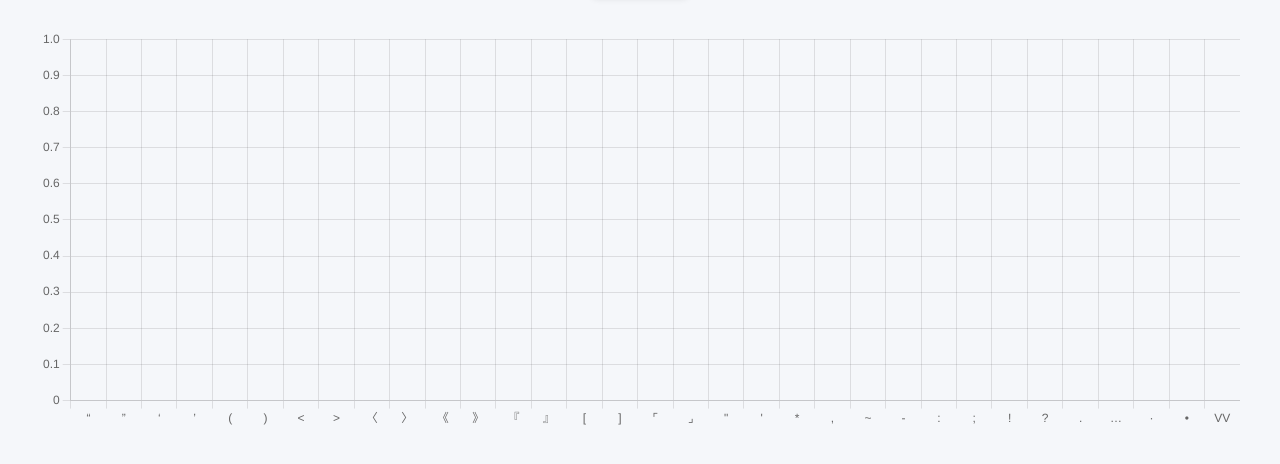
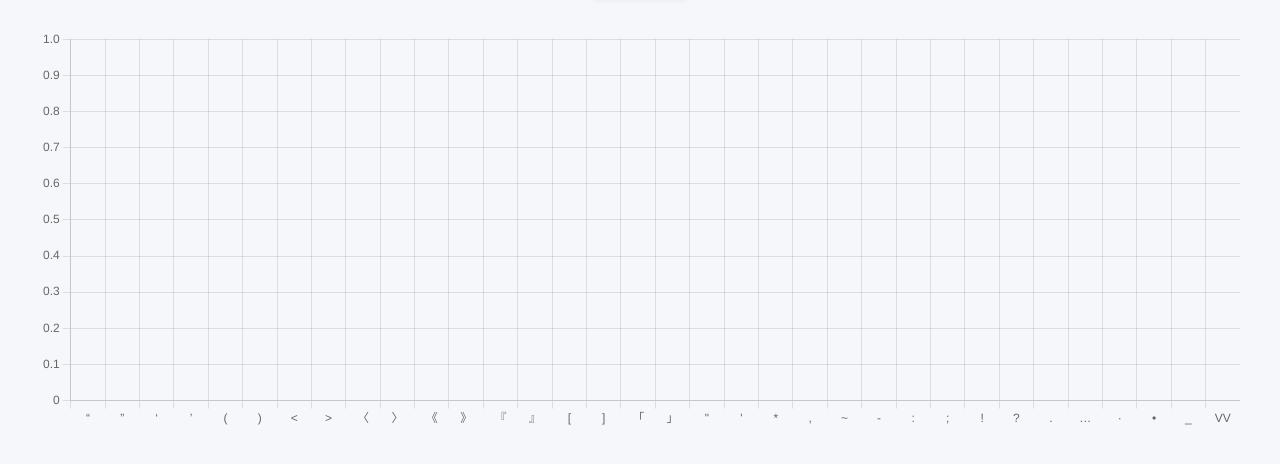
Before and after one commit to Maccrey/symbol-checker, a plain HTML site: page index.html in a window 1280 px wide. Shown: the part 626-1090 px from the top of the page. Drawn offline with nearby package versions, Linux system fonts and the light colour scheme.

Commit message:
「」 _인식 적용

```diff
--- a/index.html
+++ b/index.html
@@ -261,7 +261,7 @@
         "《": "》",
         "『": "』",
         "[": "]",
-        "⌜": "⌟",
+        "「": "」",
         '"': '"',
         "'": "'",
       };
@@ -283,8 +283,8 @@
         "』",
         "[",
         "]",
-        "⌜",
-        "⌟",
+        "「",
+        "」",
         '"',
         "'",
         "*",
@@ -299,6 +299,7 @@
         "…",
         "·",
         "•",
+        "_",
       ];
 
       let chart;
```
